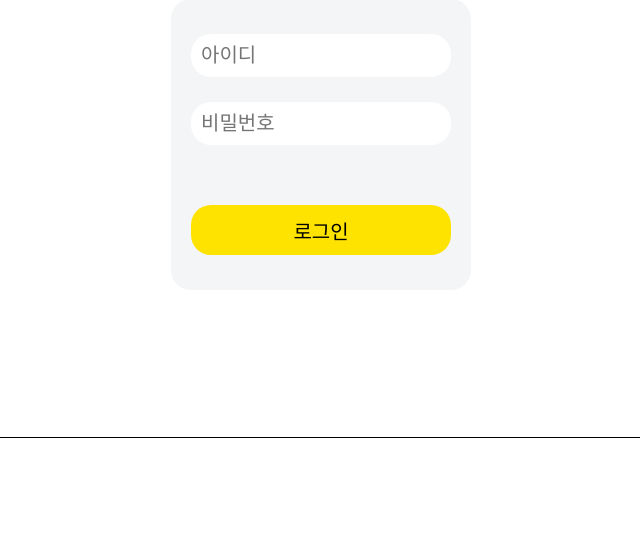
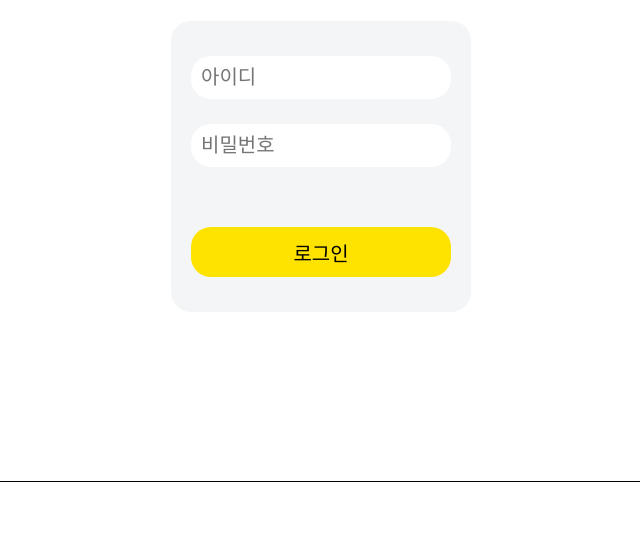
Before and after one commit to jihun-io/dooropener, a Flask app: page / in a window 1280 px wide. Shown: the part 248-800 px from the top of the page, without its empty margins (319-959 px from the left). Run offline with Flask 3, Linux system fonts and the light colour scheme; some web fonts are replaced.

Commit message:
footer height fix

```diff
--- a/static/css/style.css
+++ b/static/css/style.css
@@ -75,7 +75,7 @@ main div {
 
 footer {
   width: 100%;
-  height: 100px;
+  height: 56px;
   display: flex;
   align-items: center;
   justify-content: space-around;
```
